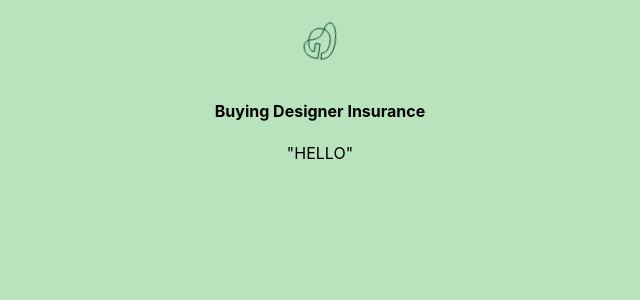
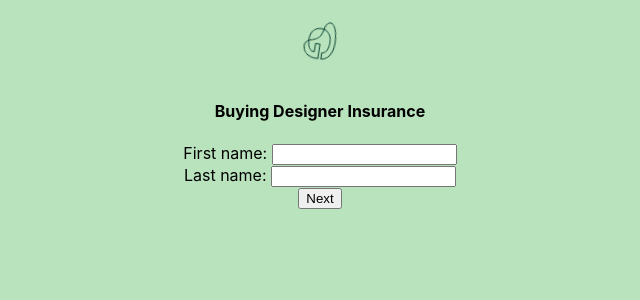
Before and after one commit to vadymhanson/getsafe-test-assignment, a React (Create React App) app: page /buy/insurance/designer in a window 1280 px wide. Shown: the top 300 px of the page, without its empty margins (320-960 px from the left). Built offline with nearby package versions, Linux system fonts and the light colour scheme.

Commit message:
[feat] Create NameStep

```diff
--- a/src/buyflow/Buyflow.tsx
+++ b/src/buyflow/Buyflow.tsx
@@ -1,10 +1,10 @@
 import React, { useState } from 'react';
 import { useHistory, useParams } from 'react-router-dom';
 import { BuyflowSteps, ProductIds, PRODUCT_IDS_TO_NAMES } from '../utils/constants';
+import NameStep from './NameStep';
 import AgeStep from './AgeStep';
 import EmailStep from './EmailStep';
 import SummaryStep from './SummaryStep';
-import { ProductStep } from '../types/types';
 import { RouteParams } from '../types/interfaces';
 
 const Buyflow: React.FC = () => {
@@ -14,8 +14,7 @@ const Buyflow: React.FC = () => {
   const [collectedData, setData] = useState({
     email: '',
     age: 0,
-    firstName: '',
-    lastName: ''
+    name: ''
   });
   const currentSteps = BuyflowSteps[type];
   const currentStep = currentSteps[currentStepIndex];
@@ -24,7 +23,7 @@ const Buyflow: React.FC = () => {
     history.push('/404');
   }
 
-  const getNextStepCallback = (nextStepIndex: number) => (value : ProductStep) => {
+  const getNextStepCallback = (nextStepIndex: number) => (value: string| number) => {
     setData({ ...collectedData, [currentStep]: value });
     setStepIndex(nextStepIndex);
   };
@@ -32,7 +31,7 @@ const Buyflow: React.FC = () => {
   return (
     <>
       <h4>Buying {PRODUCT_IDS_TO_NAMES[type]}</h4>
-      {(currentStep === 'name' && <div>"HELLO"</div>)}
+      {(currentStep === 'name' && <NameStep callback={getNextStepCallback(currentStepIndex + 1)} />)}
       {(currentStep === 'email' && <EmailStep callback={getNextStepCallback(currentStepIndex + 1)} />)}
       {(currentStep === 'age' && <AgeStep callback={getNextStepCallback(currentStepIndex + 1)} />)}
       {(currentStep === 'summary' && <SummaryStep collectedData={collectedData} />)}
--- /dev/null
+++ b/src/buyflow/NameStep.tsx
@@ -0,0 +1,29 @@
+import React from 'react';
+
+interface NameStepProps {
+  callback: (value: string) => void
+}
+
+const NameStep: React.FC<NameStepProps> = ({ callback }) => {
+  const handleNextClick = () => {
+    const firstName = (document.getElementById('firstName') as HTMLInputElement).value;
+    const lastName = (document.getElementById('lastName') as HTMLInputElement).value;
+    callback(`${firstName} ${lastName}`);
+  }
+
+  return (
+    <>
+      <div>
+        First name:{' '}
+        <input type="text" id="firstName" />
+      </div>
+      <div>
+        Last name:{' '}
+        <input type="text" id="lastName" />
+      </div>
+      <button onClick={handleNextClick}>Next</button>
+    </>
+  );
+}
+
+export default NameStep;
--- a/src/buyflow/SummaryStep.tsx
+++ b/src/buyflow/SummaryStep.tsx
@@ -5,19 +5,18 @@ interface SummaryStepProps {
   collectedData: {
     email: string
     age: number
-    firstName?: string
-    lastName?: string
+    name?: string
   }
 }
 
 const SummaryStep: React.FC<SummaryStepProps> = ({collectedData}) => {
-  const {firstName, lastName, email, age} = collectedData
+  const {name, email, age} = collectedData;
 
   return (
     <>
-      {firstName && lastName && <div>Name: {firstName} {lastName}</div>}
+      {name && <div>Name: {name}</div>}
       {email && <div>Email: {email}</div>}
-      {age && <div>Age: {age}</div>}
+      {!!age && <div>Age: {age}</div>}
       <div>
         <Link to="/purchased=dev_ins">Purchase</Link>
       </div>
```
